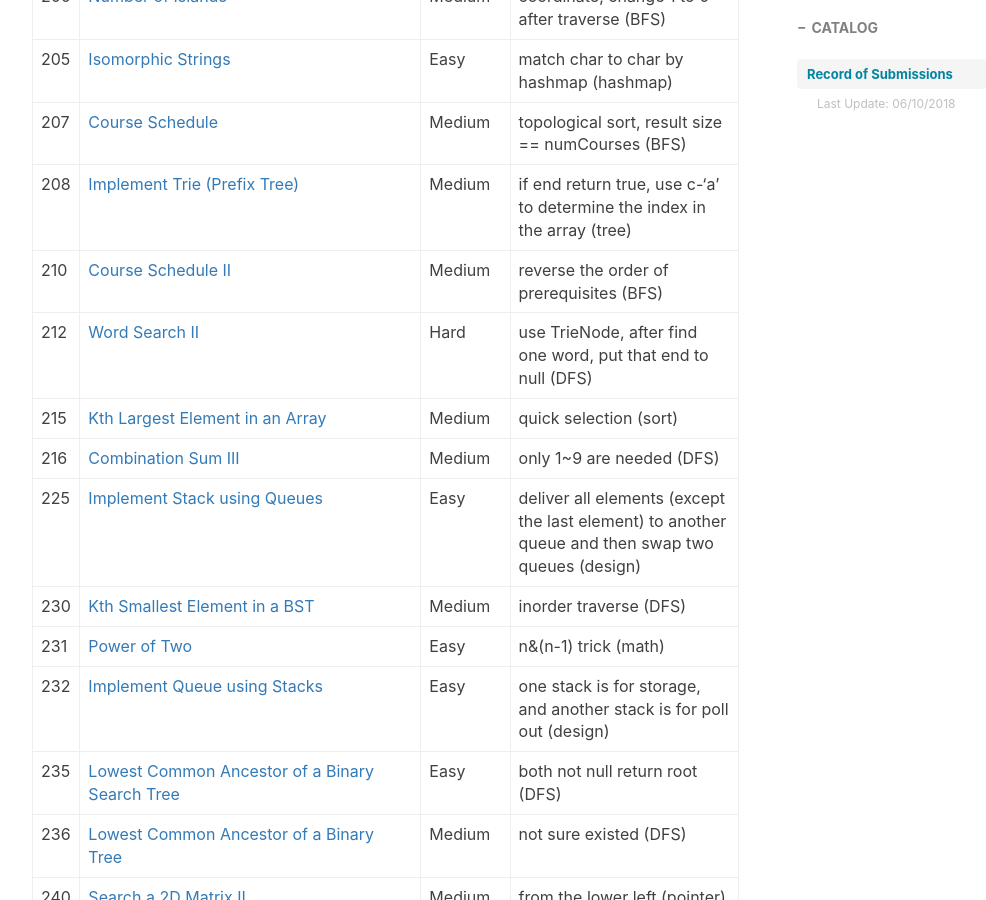
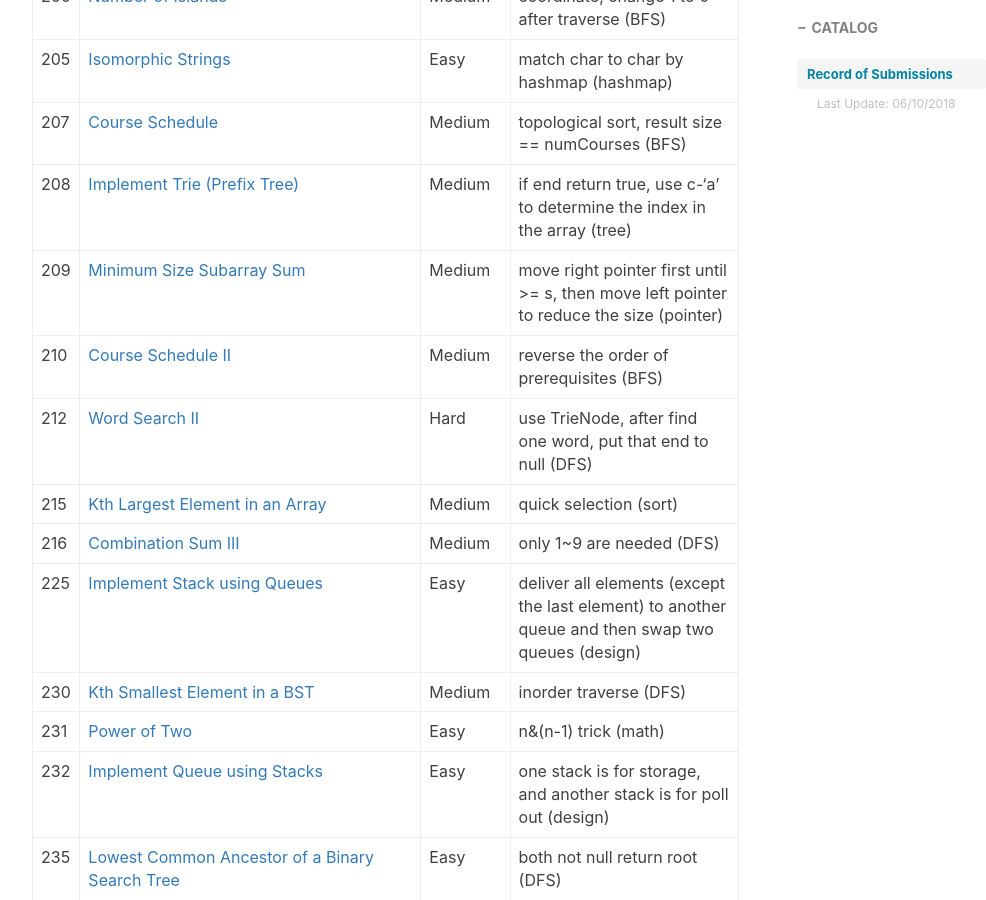
Before and after one commit to ly16/ly16.github.io, a Jekyll site: the page built from _posts/2018-05-18-leetcode-record-round1.md, in a window 1280 px wide and 900 px high, scrolled down 5551 px. Shown: the whole window, without its empty margins (233-1219 px from the left). Built offline with Jekyll 4.4.1, drawn with Linux system fonts in a browser that asks for light colours; nearby versions of some CDN libraries; comment, search, counter and statistics services are not loaded.

Commit message:
Update 2018-05-18-leetcode-record-round1.md

```diff
--- a/_posts/2018-05-18-leetcode-record-round1.md
+++ b/_posts/2018-05-18-leetcode-record-round1.md
@@ -95,6 +95,7 @@ tags:
 |205|[Isomorphic Strings](https://github.com/ly16/LC-Practice/blob/master/Isomorphic%20Strings.java)|Easy|match char to char by hashmap (hashmap)|
 |207|[Course Schedule](https://github.com/ly16/LC-Practice/blob/master/Course%20Schedule.java)|Medium|topological sort, result size == numCourses (BFS)|
 |208|[Implement Trie (Prefix Tree)](https://github.com/ly16/LC-Practice/blob/master/Implement%20Trie%20(Prefix%20Tree).java)|Medium|if end return true, use c-'a' to determine the index in the array (tree)|
+|209|[Minimum Size Subarray Sum](https://github.com/ly16/LC-Practice/blob/master/Minimum%20Size%20Subarray%20Sum.java)|Medium| move right pointer first until >= s, then move left pointer to reduce the size (pointer)|
 |210|[Course Schedule II](https://github.com/ly16/LC-Practice/blob/master/Course%20Schedule%20II.java)|Medium|reverse the order of prerequisites (BFS)|
 |212|[Word Search II](https://github.com/ly16/LC-Practice/blob/master/Word%20Search%20II.java)|Hard|use TrieNode, after find one word, put that end to null (DFS)|
 |215|[Kth Largest Element in an Array](https://github.com/ly16/LC-Practice/blob/master/Kth%20Largest%20Element.java)|Medium|quick selection (sort)|
```
